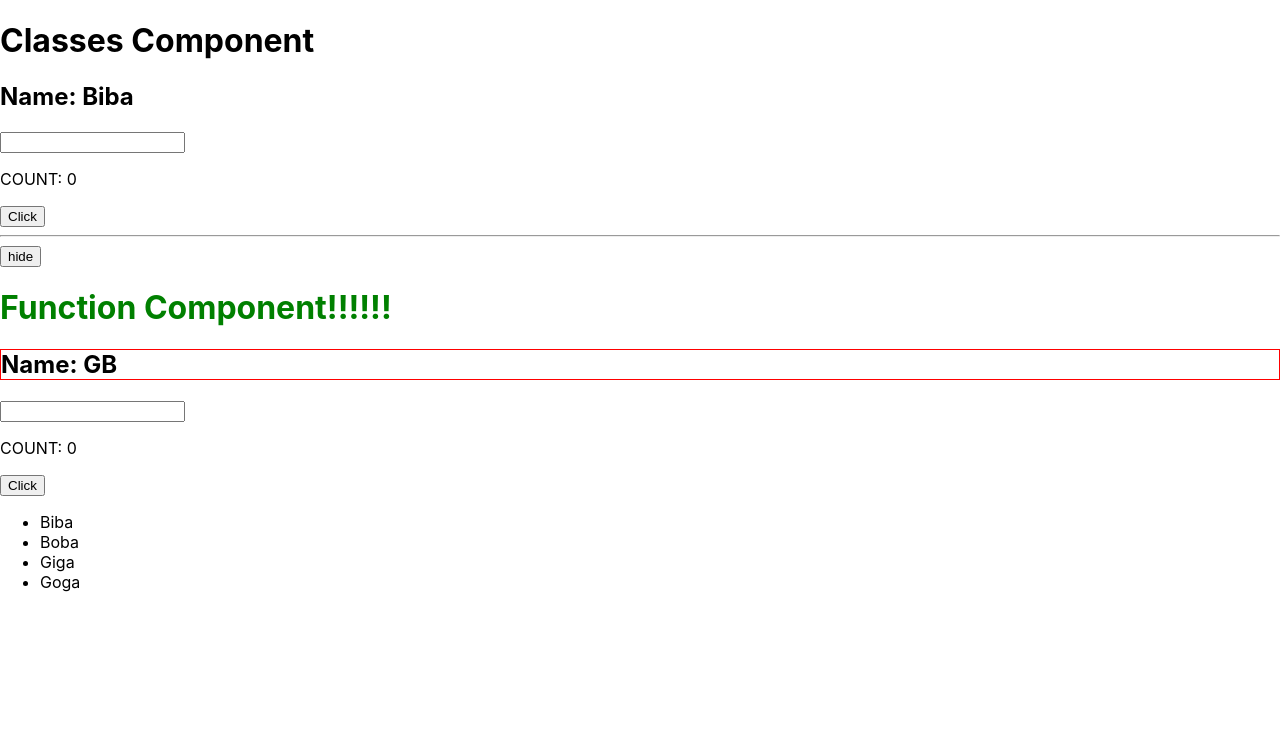
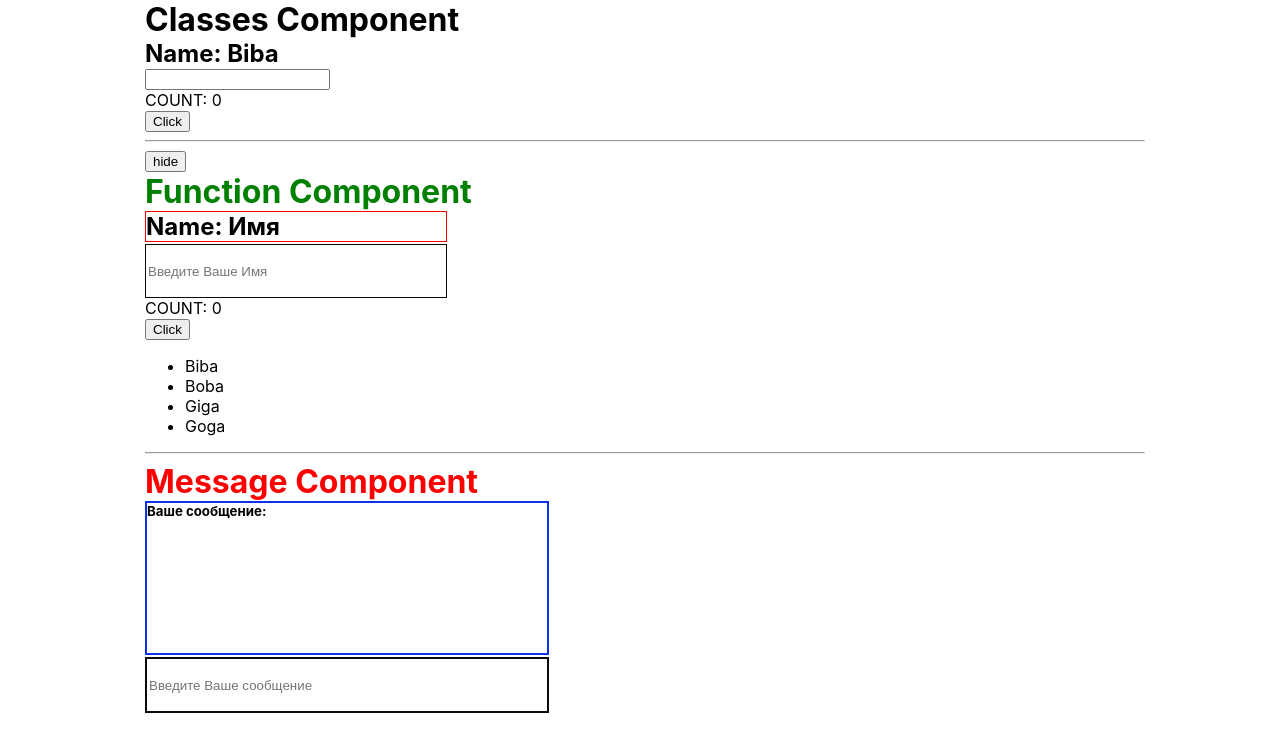
Before and after one commit to sergeyBukov/20221209_react_js, a React (Create React App) app: page / in a window 1280 px wide. Shown: the top 752 px of the page. Built offline with nearby package versions, Linux system fonts and the light colour scheme.

Commit message:
add message component and styles

```diff
--- a/src/App.js
+++ b/src/App.js
@@ -1,6 +1,7 @@
 import { useState } from 'react'
 import { Form } from './components/classes/Form'
 import { Form as FormFunc } from './components/func/Form'
+import { Form as FormMessage } from './components/message/Form'
 
 export function App() {
     const [toggle, setToggle] = useState(true)
@@ -11,12 +12,15 @@ export function App() {
             <Form />
             <hr />
             <button onClick={() => setToggle(!toggle)}>{toggle ? 'hide' : 'show'}</button>
-            {toggle && <FormFunc title='Function Component!!!!!!' />}
+            {toggle && <FormFunc title='Function Component' />}
             <ul>
                 {arr.map((item) => (
                     <li>{item.name}</li>
                 ))}
             </ul>
+            <hr />
+            {toggle && <FormMessage title='Message Component' />}
+
         </>
     )
 }
--- a/src/components/func/Form.jsx
+++ b/src/components/func/Form.jsx
@@ -3,7 +3,7 @@ import styles from './Form.module.css'
 
 export function Form(props) {
     const [count, setCount] = useState(0)
-    const [name, setName] = useState('GB')
+    const [name, setName] = useState('Имя')
 
     const handleClick = () => {
         setCount(count + 1)
@@ -20,7 +20,7 @@ export function Form(props) {
         <>
             <h1 style={{ color: 'green' }}>{props.title}</h1>
             <h2 className={styles.border}>Name: {name}</h2>
-            <input type="text" onChange={handleChange} />
+            <input type="text" className={styles.name_input} placeholder="Введите Ваше Имя" onChange={handleChange} />
             <p>COUNT: {count}</p>
             <button onClick={handleClick}>Click</button>
         </>
--- a/src/components/func/Form.module.css
+++ b/src/components/func/Form.module.css
@@ -1,3 +1,11 @@
 .border {
     border: 1px solid red;
+    width: 300px;
 }
+
+.name_input {
+    width: 296px;
+    height: 50px;
+    border: 1px solid rgb(10, 10, 10);
+    margin-top: 2px;
+}
--- /dev/null
+++ b/src/components/message/Form.jsx
@@ -0,0 +1,25 @@
+import { useState } from 'react'
+import styles from './Form.module.css'
+
+export function Form(props) {
+    const [count, setCount] = useState(0)
+    const [name, setName] = useState('')
+
+
+    const handleChange = (event) => {
+        setName(event.target.value)
+    }
+    //в режиме разработчика можно увидеть сформированное имя
+    // console.log('style', styles)
+    console.log('props', props)
+
+    return (
+        <>
+            <h1 style={{ color: 'red' }}>{props.title}</h1>
+            <>
+                <h5 className={styles.message}>Ваше сообщение: {name}</h5>
+                <input type="text" placeholder="Введите Ваше сообщение" className={styles.message_input} onChange={handleChange} />
+            </>
+        </>
+    )
+}
--- /dev/null
+++ b/src/components/message/Form.module.css
@@ -0,0 +1,13 @@
+.message {
+    width: 400px;
+    height: 150px;
+    border: 2px solid rgb(16, 49, 236);
+    word-break: break-all;
+    margin-bottom: 2px;
+}
+
+.message_input {
+    width: 396px;
+    height: 50px;
+    border: 2px solid rgb(10, 10, 10);
+}
--- a/src/index.css
+++ b/src/index.css
@@ -11,3 +11,16 @@ code {
   font-family: source-code-pro, Menlo, Monaco, Consolas, 'Courier New',
     monospace;
 }
+
+#root {
+  max-width: 1000px;
+  margin: 0 auto;
+  padding-left: 10px;
+}
+
+h1,
+h2,
+h5,
+p {
+  margin: 0;
+}
```
Also changed, not shown: public/index.html (+0 -24 lines).
